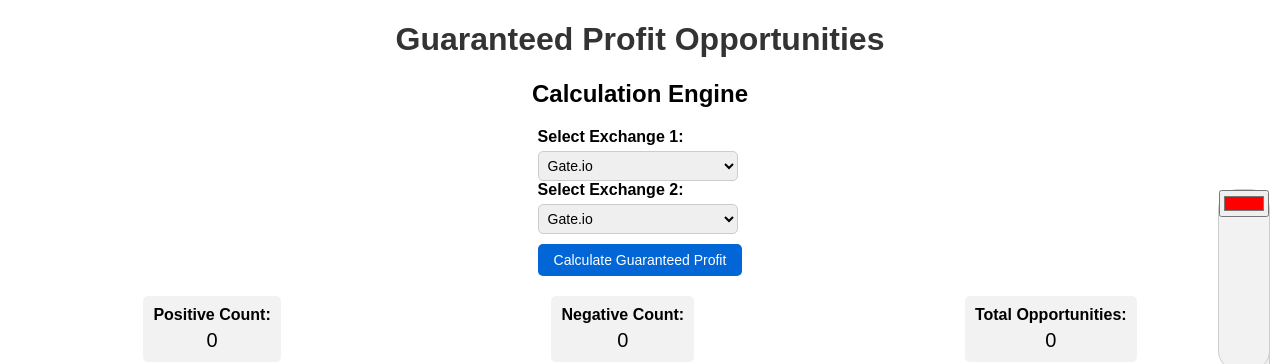
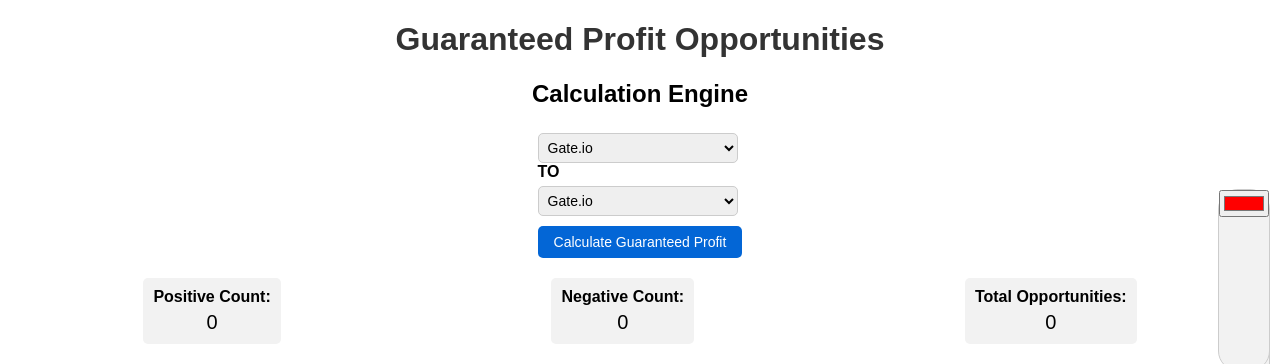
Before and after one commit to mailmaincoinsily/coinsilysite, a Flask app: page / in a window 1280 px wide. Shown: the top 364 px of the page. Run offline with Flask 3, Linux system fonts and the light colour scheme.

Commit message:
Update index.html

```diff
--- a/templates/index.html
+++ b/templates/index.html
@@ -10,14 +10,14 @@
     <div class="engine">
         <h2>Calculation Engine</h2>
         <form action="/calculate" method="post">
-            <label for="exchange1">Select Exchange 1:</label>
+            <label for="exchange1"></label>
             <select name="exchange1" id="exchange1">
                 {% for exchange_key, exchange_data in exchanges.items() %}
                     <option value="{{ exchange_key }}">{{ exchange_data['name'] }}</option>
                 {% endfor %}
             </select>
             <br>
-            <label for="exchange2">Select Exchange 2:</label>
+            <label for="exchange2">TO</label>
             <select name="exchange2" id="exchange2">
                 {% for exchange_key, exchange_data in exchanges.items() %}
                     <option value="{{ exchange_key }}">{{ exchange_data['name'] }}</option>
```
